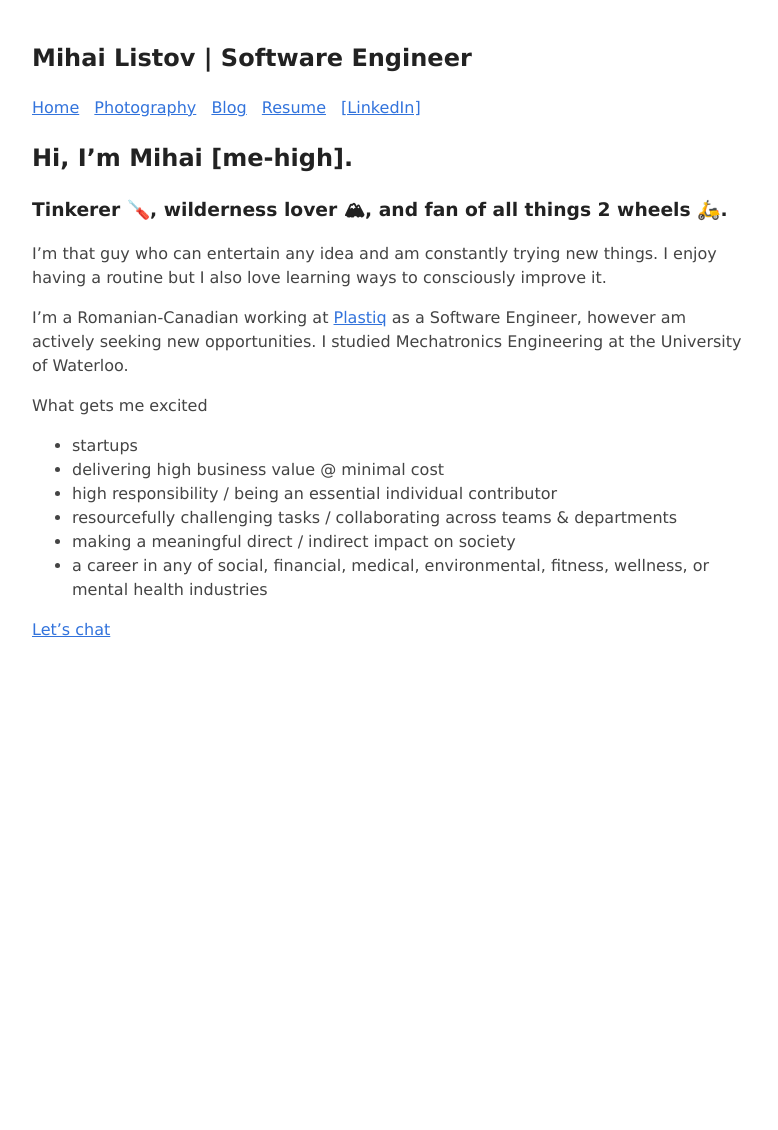
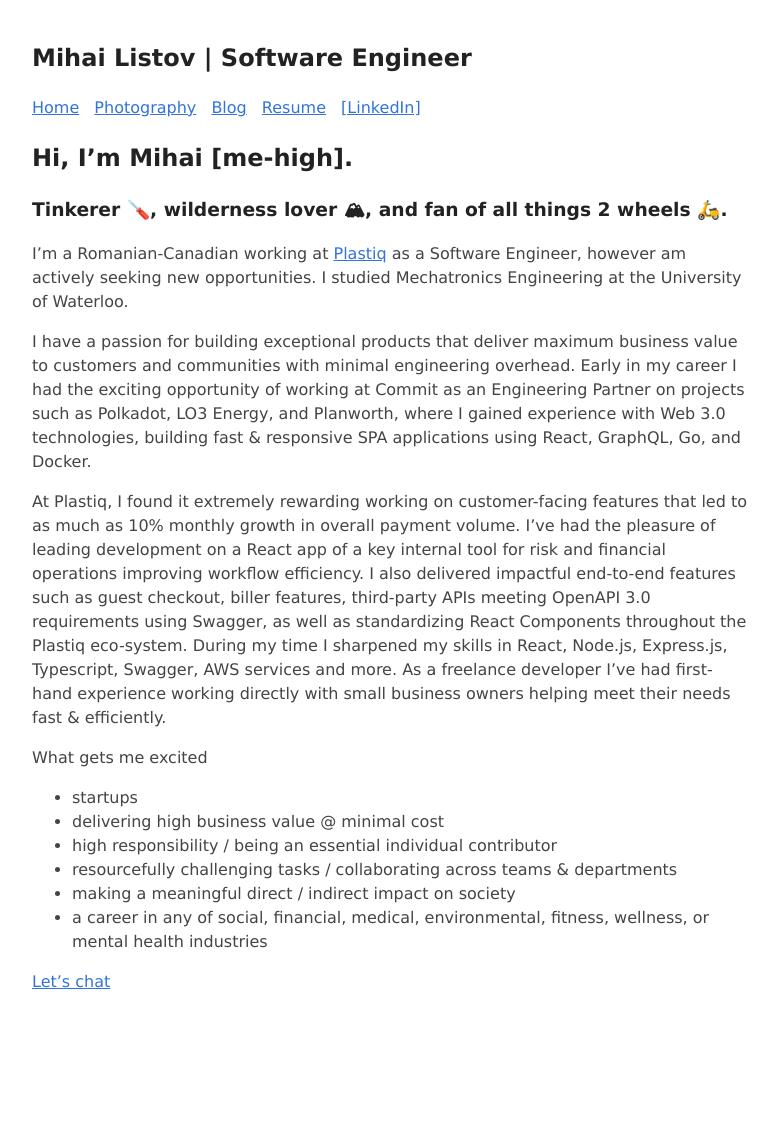
Before and after one commit to mihailistov/mihailistov.ca, a Jekyll site: the page built from index.md, in a window 1280 px wide. Shown: the whole page, without its empty margins (248-1026 px from the left). Built offline with Jekyll 4.4.1, drawn with Linux system fonts in a browser that asks for light colours; before the commit the page ends 900 px from its top, so only the background shows below that.

Commit message:
Update from Forestry.io Mihai Listov updated index.md

```diff
--- a/index.md
+++ b/index.md
@@ -7,9 +7,11 @@ title: Hello
 
 ### Tinkerer 🪛, wilderness lover 🏔, and fan of all things 2 wheels 🛵.
 
-I'm that guy who can entertain any idea and am constantly trying new things. I enjoy having a routine but I also love learning ways to consciously improve it.
+I'm a Romanian-Canadian working at [Plastiq](https://www.linkedin.com/company/plastiq) as a Software Engineer, however am actively seeking new opportunities. I studied Mechatronics Engineering at the University of Waterloo.
 
-I'm a Romanian-Canadian working at [Plastiq](https://www.linkedin.com/company/plastiq) as a Software Engineer, however am actively seeking new opportunities. I studied Mechatronics Engineering at the University of Waterloo.
+I have a passion for building exceptional products that deliver maximum business value to customers and communities with minimal engineering overhead. Early in my career I had the exciting opportunity of working at Commit as an Engineering Partner on projects such as Polkadot, LO3 Energy, and Planworth, where I gained experience with Web 3.0 technologies, building fast & responsive SPA applications using React, GraphQL, Go, and Docker.
+
+At Plastiq, I found it extremely rewarding working on customer-facing features that led to as much as 10% monthly growth in overall payment volume. I've had the pleasure of leading development on a React app of a key internal tool for risk and financial operations improving workflow efficiency. I also delivered impactful end-to-end features such as guest checkout, biller features, third-party APIs meeting OpenAPI 3.0 requirements using Swagger, as well as standardizing React Components throughout the Plastiq eco-system. During my time I sharpened my skills in React, Node.js, Express.js, Typescript, Swagger, AWS services and more. As a freelance developer I've had first-hand experience working directly with small business owners helping meet their needs fast & efficiently.
 
 What gets me excited
 
```
